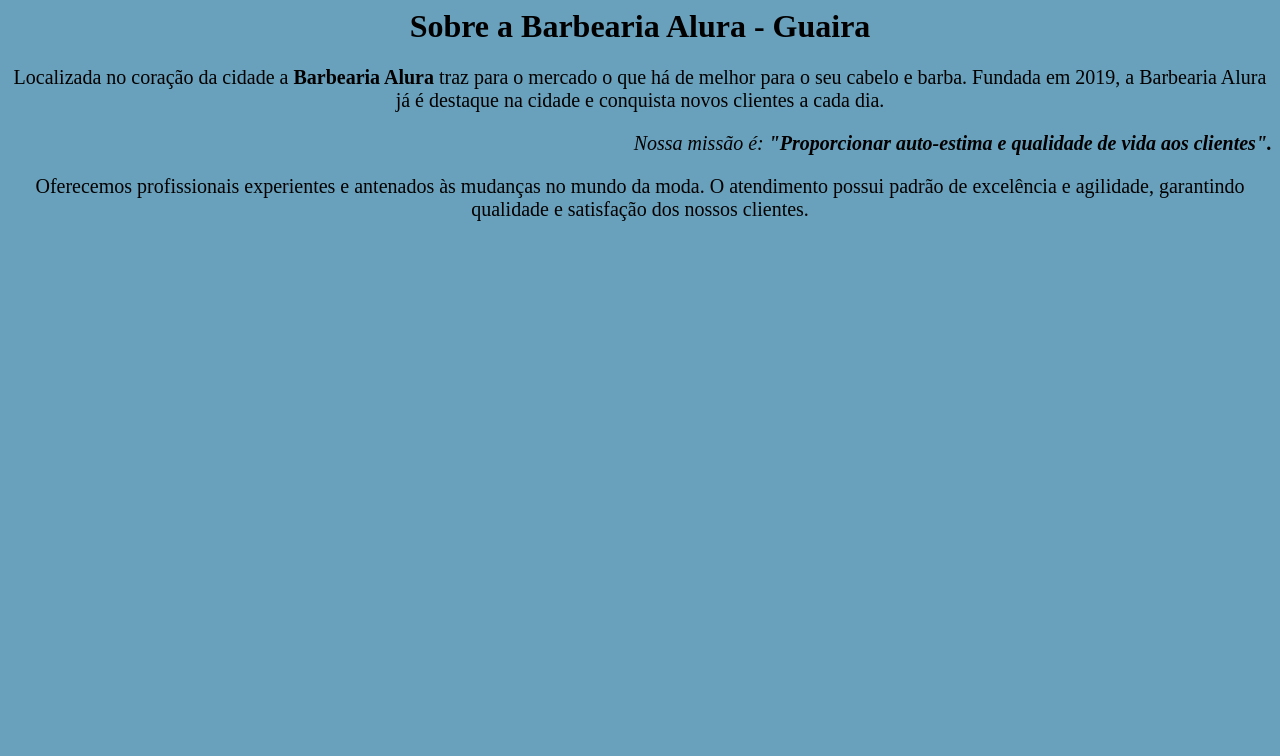
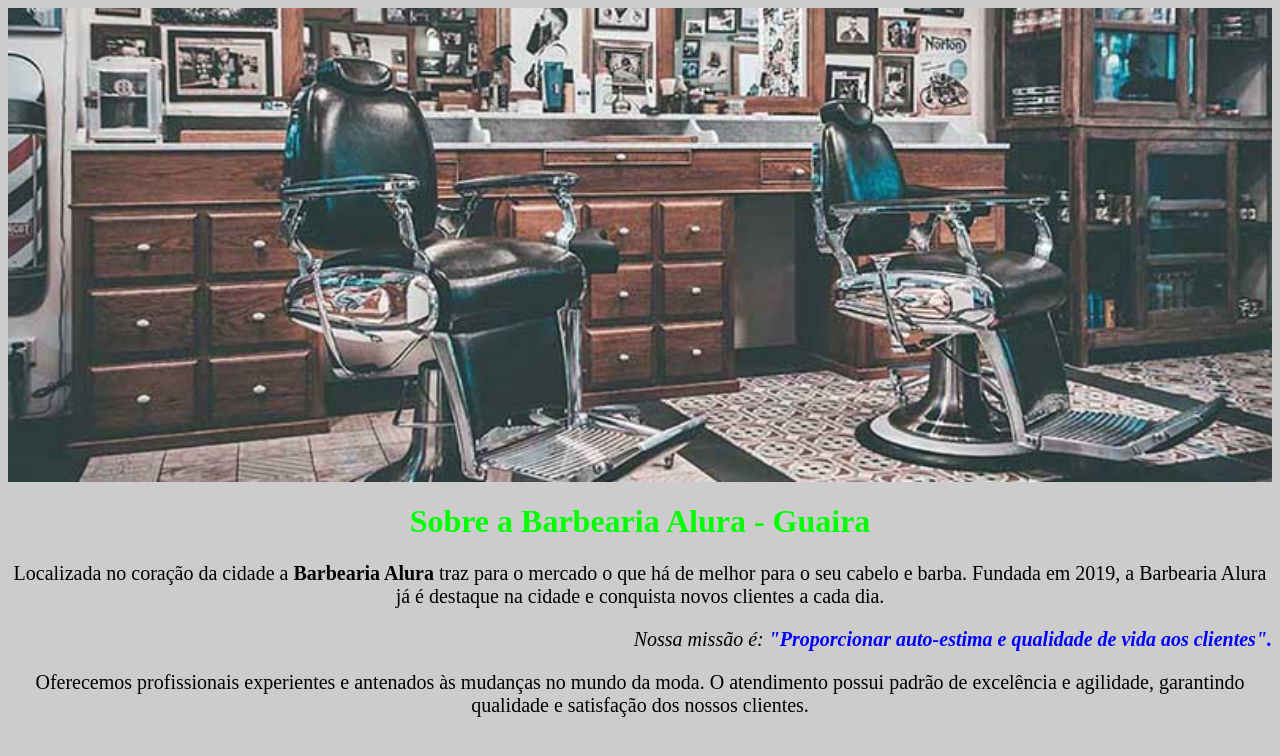
Before and after one commit to higorhenriquesilva/2front23, a plain HTML site: page index.html in a window 1280 px wide. Drawn offline with Linux system fonts and the light colour scheme.

Commit message:
Add files via upload

```diff
--- a/index.html
+++ b/index.html
@@ -1,4 +1,4 @@
-<!DOCTYPE Hhtml>
+ <!DOCTYPE Hhtml>
 <html	lang="pt-br">
 	<meta charset="UTF-8">
 	<title>Barbearia  DEV System</title>
@@ -12,6 +12,7 @@
 
   </head>
   <body>
+	<img id="banner" src="banner.jpg" alt="banner"/>
 	<h1 style="text-align: center">Sobre a Barbearia Alura - Guaira</h1>
 
 	<p style="text-align: justfy">
--- a/style.css
+++ b/style.css
@@ -1,6 +1,15 @@
+body{
+	background: #cccccc
+}
 p{
 	text-align: center;
 }
-body{
-	background-color: #69a0bb;
+em strong{
+	color: 0000ff;
 }
+h1{
+	color: #00ff00;
+}
+#banner {
+    width: 100%;
+}
```
Also changed, not shown: banner.jpg (added).
